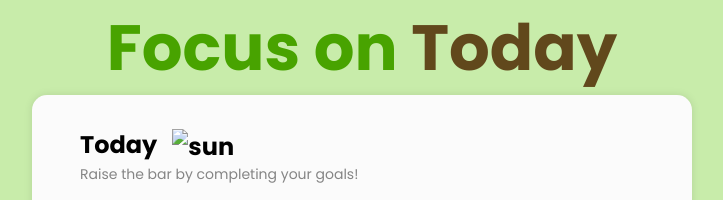
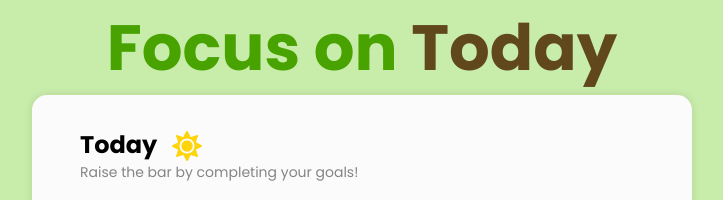
Before and after one commit to CodePlaysHere/to-do-app, a plain HTML site: page index.html in a window 1280 px wide. Shown: the top 200 px of the page, without its empty margins (278-1001 px from the left). Drawn offline with Linux system fonts and the light colour scheme; the site is published under a folder, as on GitHub Pages, so addresses that start at the root find nothing; a web font is replaced by a local one.

Commit message:
Update index.html

```diff
--- a/index.html
+++ b/index.html
@@ -21,7 +21,7 @@
 			<div class="app-container">
 				<h2 class="subtitle">
 					<span>Today</span>
-					<img class="sun-icon" src="/img/sun.png" alt="sun" />
+					<img class="sun-icon" src="./img/sun.png" alt="sun" />
 				</h2>
 
 				<p class="progress-label">
```
